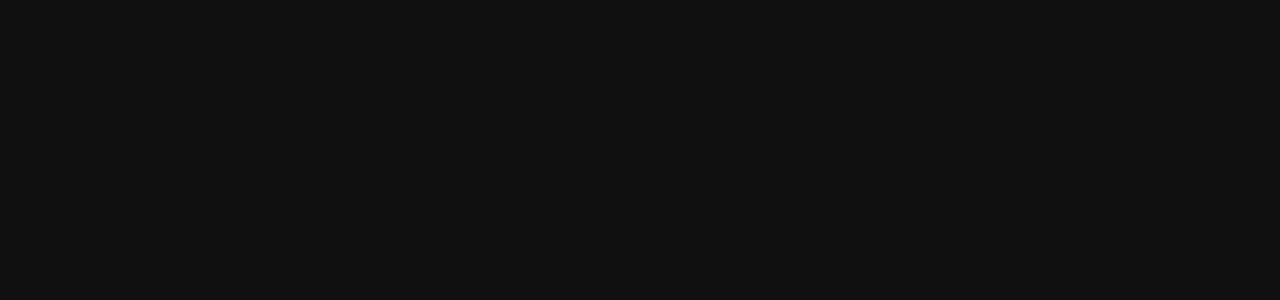
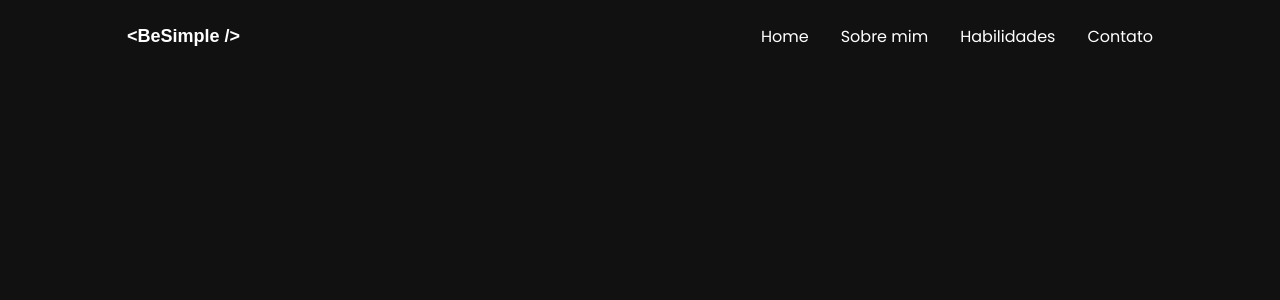
Before and after one commit to dyhalmeida/dyhalmeida-portfolio, a React (Vite) app: page / in a window 1280 px wide. Shown: the top 300 px of the page. Built offline with nearby package versions, Linux system fonts and the light colour scheme.

Commit message:
feat: add header component

```diff
--- a/src/App.tsx
+++ b/src/App.tsx
@@ -1,3 +1,4 @@
+import { Header } from './components/Header'
 import { Theme } from './components/Theme/Theme'
 import { GlobalStyle } from './styles/global'
 
@@ -5,6 +6,7 @@
   return (
     <Theme>
       <GlobalStyle />
+      <Header />
     </Theme>
   )
 }
--- /dev/null
+++ b/src/components/Header/Header.styles.ts
@@ -0,0 +1,95 @@
+import styled, { css } from 'styled-components'
+
+export const Container = styled.header`
+  ${({ theme }) => css`
+    background-color: ${theme.colors.primary};
+    top: 0;
+    left: 0;
+    z-index: 999;
+    color: var(--gray-100);
+    padding: 24px 0;
+    width: 100%;
+    position: fixed;
+    .wrapper {
+      max-width: 1140px;
+      margin: 0 auto;
+    }
+    .wrapper > div {
+      display: flex;
+      width: 90%;
+      gap: 4rem;
+      margin: 0 auto;
+      &:last-child {
+        gap: 1rem;
+      }
+    }
+    .container-menu {
+      width: 100%;
+      display: flex;
+      align-items: center;
+      justify-content: center;
+      margin: 0 auto;
+    }
+    .container-menu a {
+      cursor: pointer;
+    }
+    .container-menu a h1 {
+      font-family: 'sora', sans-serif;
+      font-weight: 600;
+      white-space: nowrap;
+      color: white;
+      background-clip: text;
+      -webkit-background-clip: text;
+      font-size: 18px;
+    }
+
+    .container-menu-mobile {
+      display: flex;
+      align-items: center;
+      justify-content: center;
+      display: none;
+    }
+    .mobile {
+      display: none;
+    }
+    @media (max-width: 1201px) {
+      .wrapper > div {
+        width: 80%;
+      }
+    }
+    @media (max-width: 990px) {
+      > section {
+        width: 80%;
+      }
+      .wrapper > div {
+        width: 95%;
+      }
+      .container-menu-mobile {
+        display: initial;
+      }
+      .mobile {
+        display: initial;
+        cursor: pointer;
+        color: ${theme.colors.text};
+      }
+      nav {
+        display: none;
+      }
+      .container-menu {
+        justify-content: start;
+      }
+    }
+    @media (max-width: 700px) {
+      > section {
+        width: 90%;
+      }
+      padding: 14.5px 0px;
+      .container-menu {
+        justify-content: start;
+      }
+      .container-menu a h1 {
+        font-size: 25px;
+      }
+    }
+  `}
+`
--- /dev/null
+++ b/src/components/Header/Header.tsx
@@ -0,0 +1,34 @@
+import { Link } from 'react-scroll'
+import { RiMenu3Fill as MenuMobileIcon } from 'react-icons/ri'
+import { Nav } from '../Nav'
+
+import { Container } from './Header.styles'
+
+export const Header = () => {
+  const myName = '<BeSimple />'
+  return (
+    <Container>
+      <section className="wrapper">
+        <div>
+          <div className="container-menu">
+            <Link
+              activeClass="active"
+              to="main"
+              spy
+              smooth
+              offset={-70}
+              duration={500}
+              onClick={() => {}}
+            >
+              <h1>{myName}</h1>
+            </Link>
+            <Nav />
+          </div>
+          <div className="container-menu-mobile">
+            <MenuMobileIcon className="mobile" size={35} onClick={() => {}} />
+          </div>
+        </div>
+      </section>
+    </Container>
+  )
+}
--- /dev/null
+++ b/src/components/Header/index.ts
@@ -0,0 +1 @@
+export { Header } from './Header'
```
